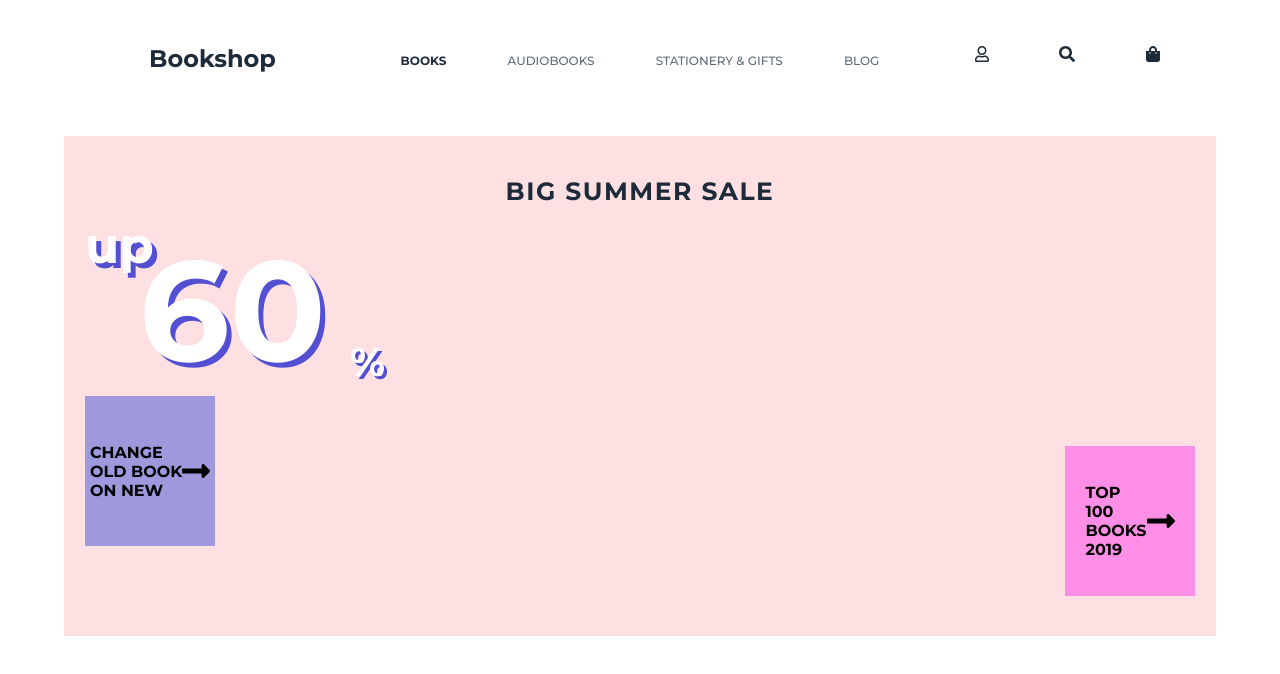
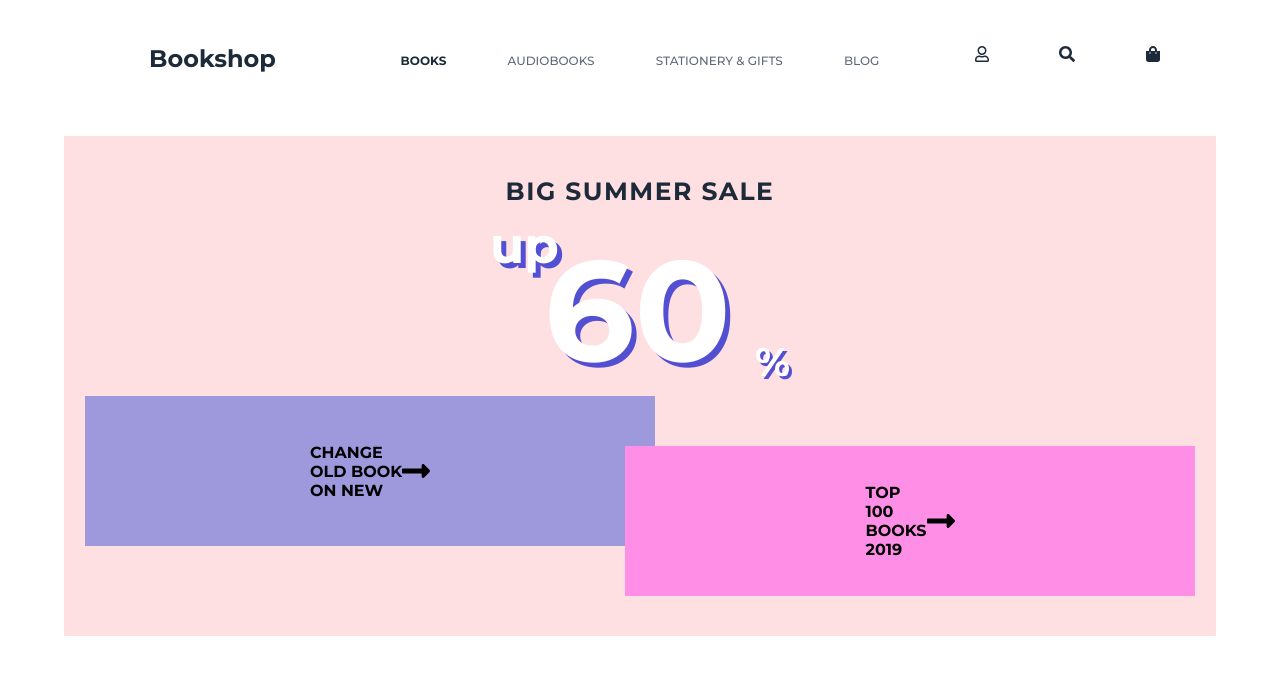
Before and after one commit to ksmself/Practice, a plain HTML site: page bookshop/index.html in a window 1280 px wide. Drawn offline with Linux system fonts and the light colour scheme.

Commit message:
Changed Banner, finally.

```diff
--- a/bookshop/style.css
+++ b/bookshop/style.css
@@ -35,8 +35,8 @@ header{
     display: flex;
     justify-content: space-around;
     align-items: flex-end;
+    height: 58px;
     transform: translateY(-4px);
-    height: 58px;
 }
 
 .user-icon,
@@ -151,7 +151,7 @@ header{
     background-color: #FF8FE6;
 }
 
-@media screen and (min-width: 720px){
+@media screen and (min-width: 768px){
     /* Header */
     .header-title{
         height: 116px;
@@ -184,8 +184,15 @@ header{
     }
 
     .sale-percentage{
-        position: absolute;
-        bottom: 0;
         width: 300px;
+        margin: 0 auto;
+    }
+
+    .change-book-page{
+        width: 50%;
+    }
+
+    .top-100-page{
+        width: 50%;
     }
 }
```
